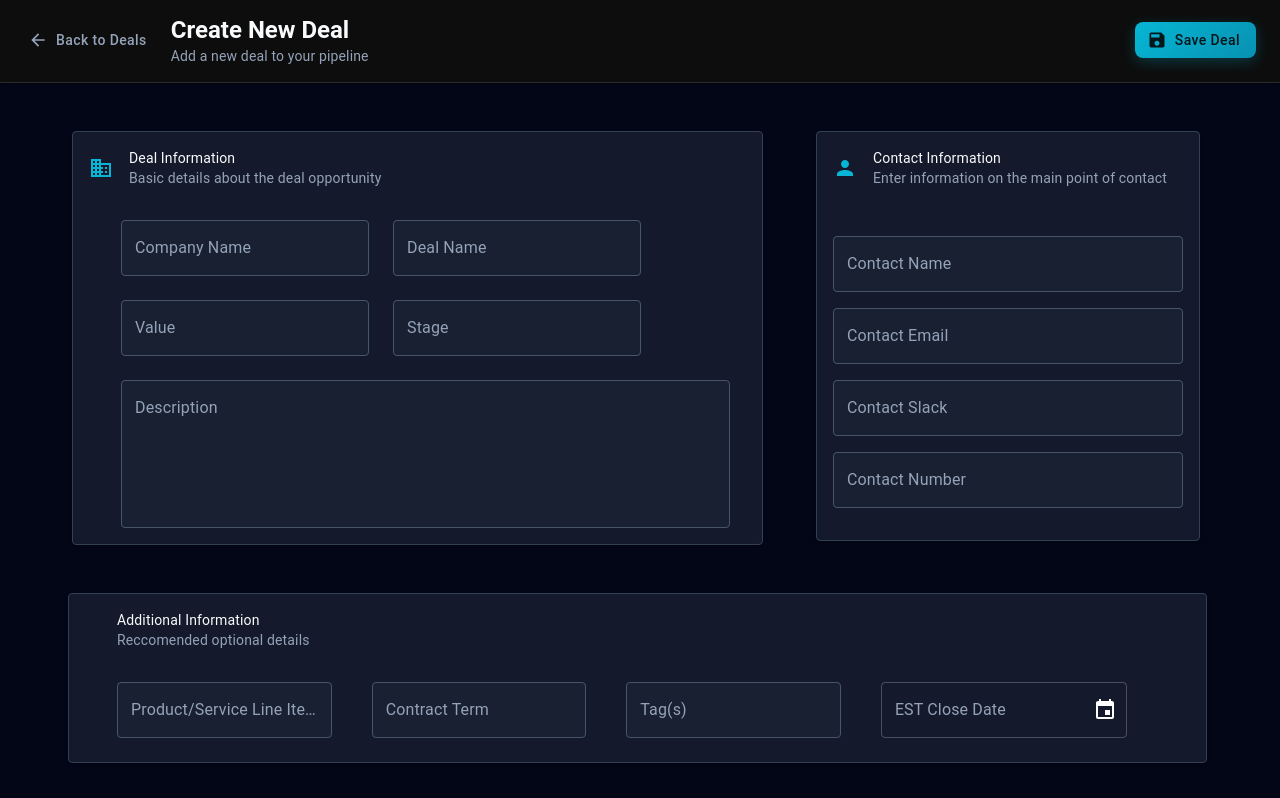
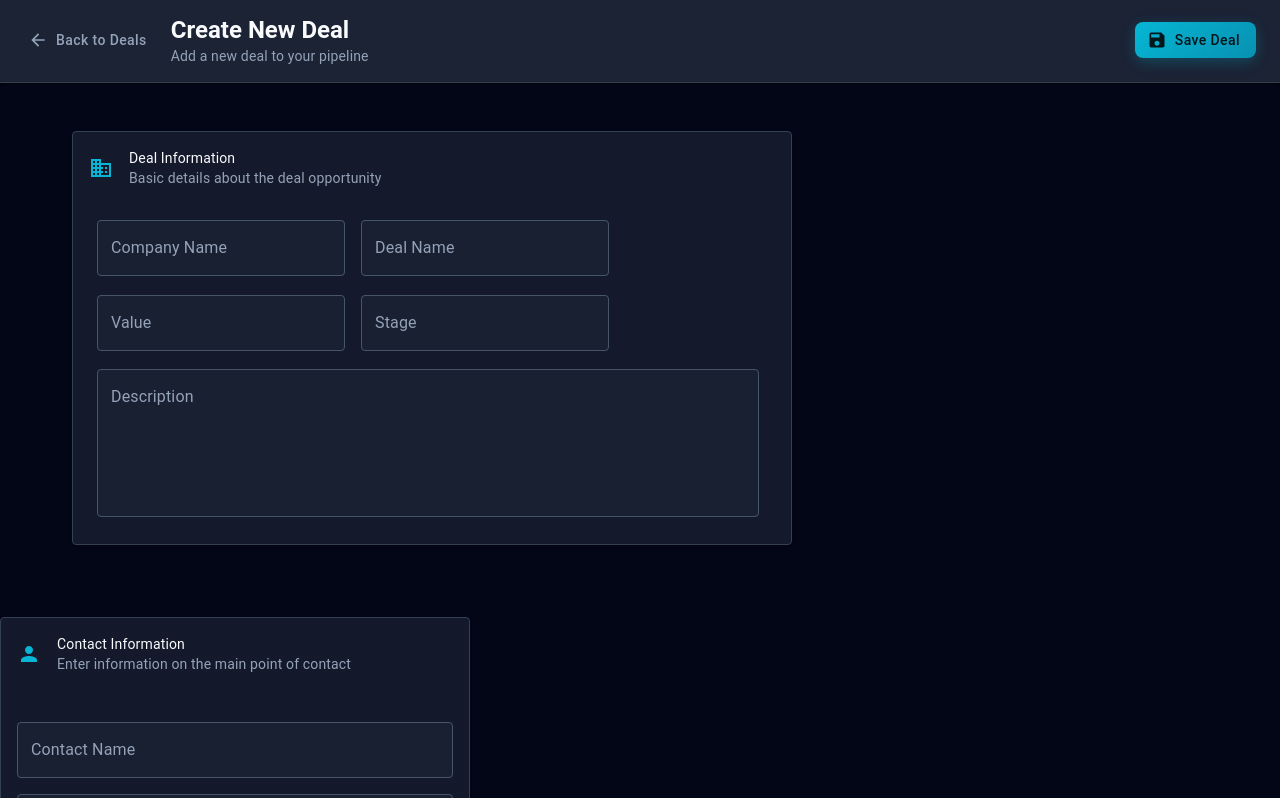
Before and after one commit to darielgu/goat-mockup, a React (Vite) app: page / in a window 1280 px wide. Shown: the part 802-1600 px from the top of the page. Built offline with nearby package versions, Linux system fonts and the light colour scheme; some icons are missing.

Commit message:
Create deal page styling is done for full-screen

```diff
--- a/src/components/CreateDealComponents/InputForm.jsx
+++ b/src/components/CreateDealComponents/InputForm.jsx
@@ -44,16 +44,25 @@ const InputForm = () => {
           }}
         >
           {/* START OF FIRST CARD */}
-          <Card sx={{ m: 3, width: "90%" }}>
+          <Card
+            sx={{
+              m: 3,
+              maxWidth: 900,
+              minWidth: 500,
+              overflowY: "scroll",
+              scrollbarColor: "primary",
+              scrollbarWidth: "none",
+            }}
+          >
             <CardHeader
               avatar={<Business color="primary" />}
               title="Deal Information"
               subheader="Basic details about the deal opportunity"
             />
-            <CardContent sx={{ ml: 4 }}>
-              <Grid container spacing={3} height={300}>
+            <CardContent sx={{ ml: 1 }}>
+              <Grid container spacing={2} height={300}>
                 <Grid>
-                  <TextField width={200} label="Company Name" />
+                  <TextField label="Company Name" />
                 </Grid>
                 <Grid>
                   <TextField label="Deal Name" />
@@ -77,7 +86,7 @@ const InputForm = () => {
           {/* END FIRST CARD  */}
         </Box>
         {/* Right-Side Card START */}
-        <Card sx={{ width: "30%", height: 410, mt: 6 }}>
+        <Card sx={{ maxWidth: 470, minWidth: 200, height: 410, mt: 6 }}>
           <CardHeader
             avatar={<Person color="primary" />}
             title="Contact Information"
@@ -121,7 +130,7 @@ const InputForm = () => {
           title="Additional Information"
           subheader="Reccomended optional details "
         />
-        <CardContent sx={{ ml: 4 }}>
+        <CardContent sx={{ ml: 1 }}>
           <Grid container spacing={5}>
             <Grid sx={{ width: "20%" }}>
               <TextField
--- a/src/components/CreateDealComponents/InputHeader.jsx
+++ b/src/components/CreateDealComponents/InputHeader.jsx
@@ -12,7 +12,7 @@ const InputHeader = () => {
       <Paper
         sx={{
           borderRadius: 0,
-          backgroundColor: "black",
+          backgroundColor: "primary",
           borderBottom: "1px solid",
           borderColor: "divider",
           px: 3,
```
